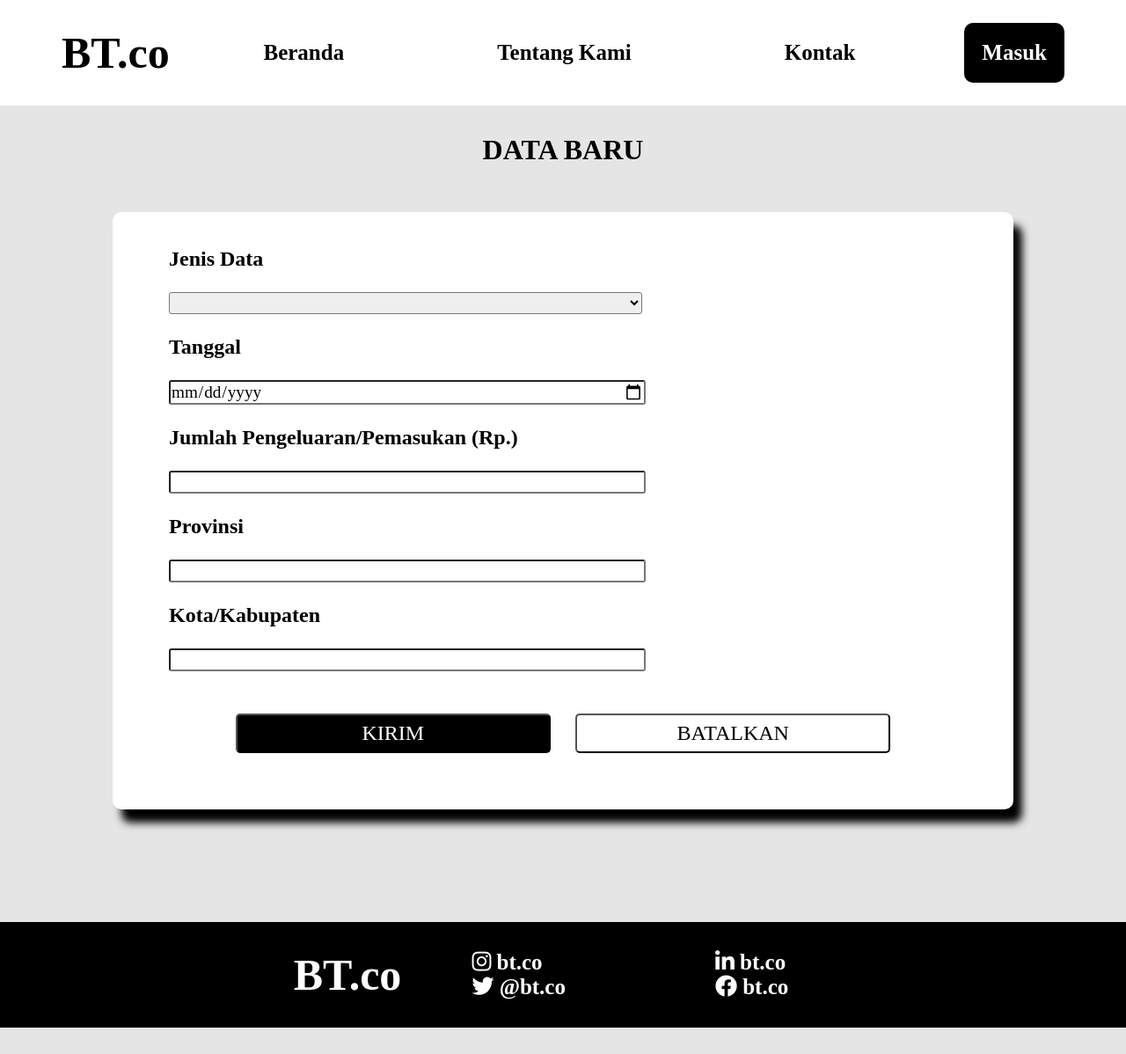
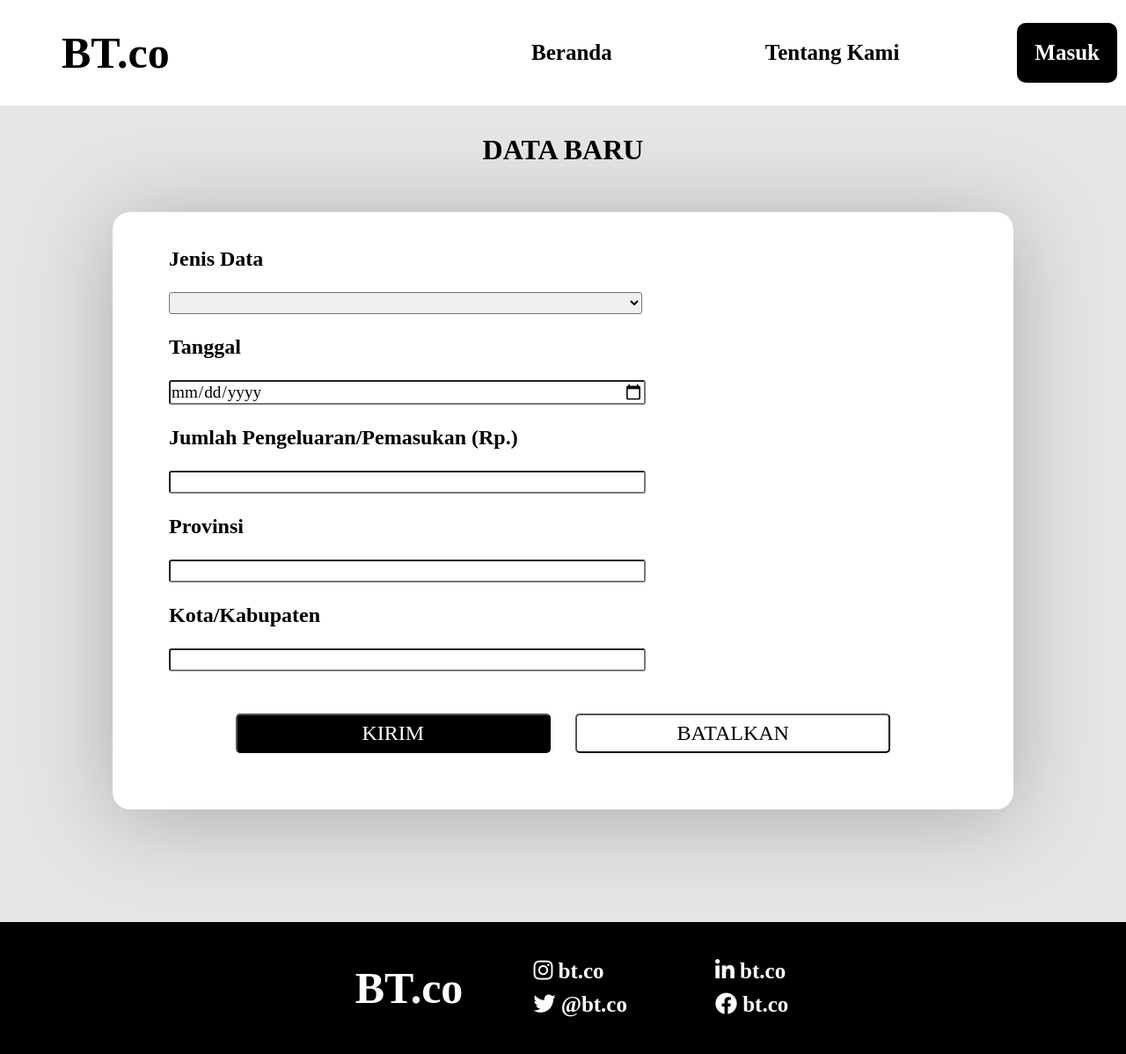
Before and after one commit to Audino723/Milestone02_K06, a plain HTML site: page data_baru.html in a window 1280 px wide. Shown: the whole page at 88% size. Before the commit the page ends 1168 px from the top, so only its background shows below. Drawn offline with Linux system fonts and the light colour scheme; a web font is replaced by a local one.

Commit message:
revisi data_baru 2

```diff
--- a/assets/css/data_baru.css
+++ b/assets/css/data_baru.css
@@ -23,6 +23,11 @@ body {
     top: 0;
     font-weight: bold;
   }
+  header .logo {
+    font-size: 50px;
+    padding: 10px 30px;
+    margin-left: 40px;
+  }
   header ul li {
     list-style-type: none;
     display: inline-block;
@@ -42,6 +47,7 @@ body {
     background-color: black;
     color: white;
     border-radius: 10px;
+    margin: 0 10px;
   }
 
   .judul {
@@ -55,9 +61,12 @@ body {
     background: white;
     padding: auto auto;
     margin: 20px auto;
-    border-radius: 10px;
+    border-radius: 20px;
     width: 80%;
-    box-shadow: 10px 15px 10px black;
+    background-color: #FFFFFF;
+    color: black;
+    box-shadow: 0px 10px 100px rgba(0, 0, 0, 0.25);
+    border-radius: 20px;
   }
   .section .adddata {
     align-items: center;
@@ -112,7 +121,7 @@ body {
     justify-content: center;
     align-items: center;
     width: 100%;
-    height: 120px;
+    height: 150px;
     color: white;
     background-color: black;
     font-weight: bold;
@@ -122,6 +131,5 @@ body {
   footer ul li {
     list-style-type: none;
     font-size: 25px;
-    padding: 0px 50px;
-    margin-right: 70px;
+    padding: 5px 50px;
   }/*# sourceMappingURL=daftar.css.map */
--- a/data_baru.html
+++ b/data_baru.html
@@ -7,13 +7,12 @@
     <link rel="stylesheet" type="text/css" href="//fonts.googleapis.com/css?family=Gentium+Book+Basic" />
 </head>
 <body>
-    <header>
-        <div class="logo">BT.co</div>
+    <header class="topnav">
+        <div class="logo"><a href="index.html">BT.co</a></div>
         <ul>
-            <li><a href="">Beranda</a></li>
-            <li><a href="">Tentang Kami</a></li>
-            <li><a href="">Kontak</a></li>
-            <li id="login-button"><a href="">Masuk</a></li>
+            <li><a href="index.html">Beranda</a></li>
+            <li><a href="tentangKami.html">Tentang Kami</a></li>
+            <li id="login-button"><a href="masuk.html">Masuk</a></li>
         </ul>
     </header>
     <div class="judul">
```
